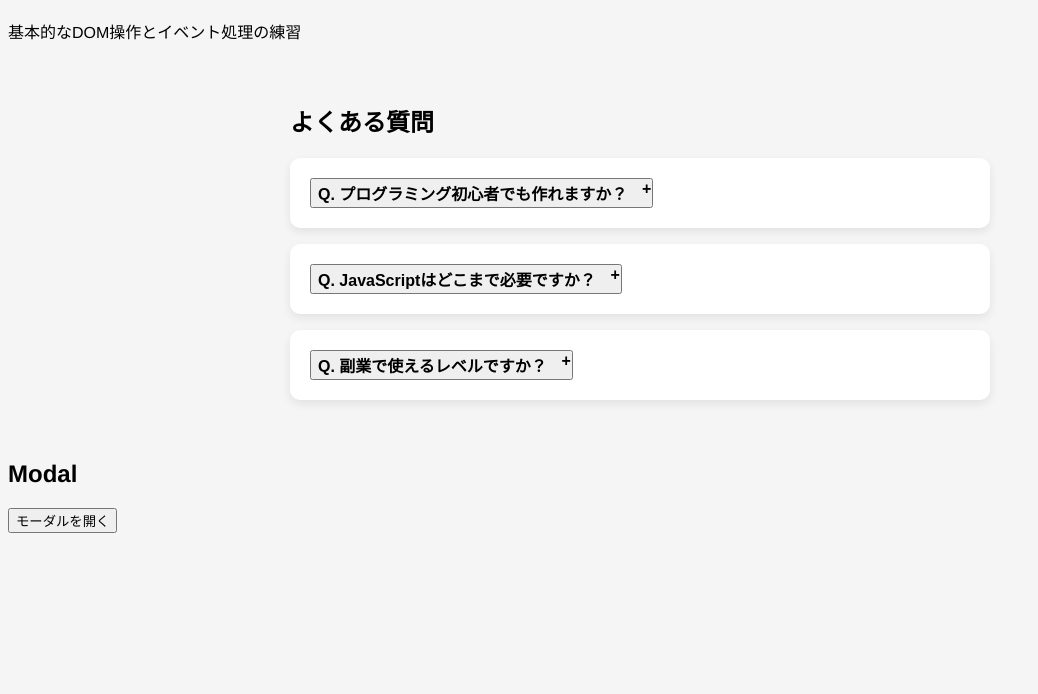
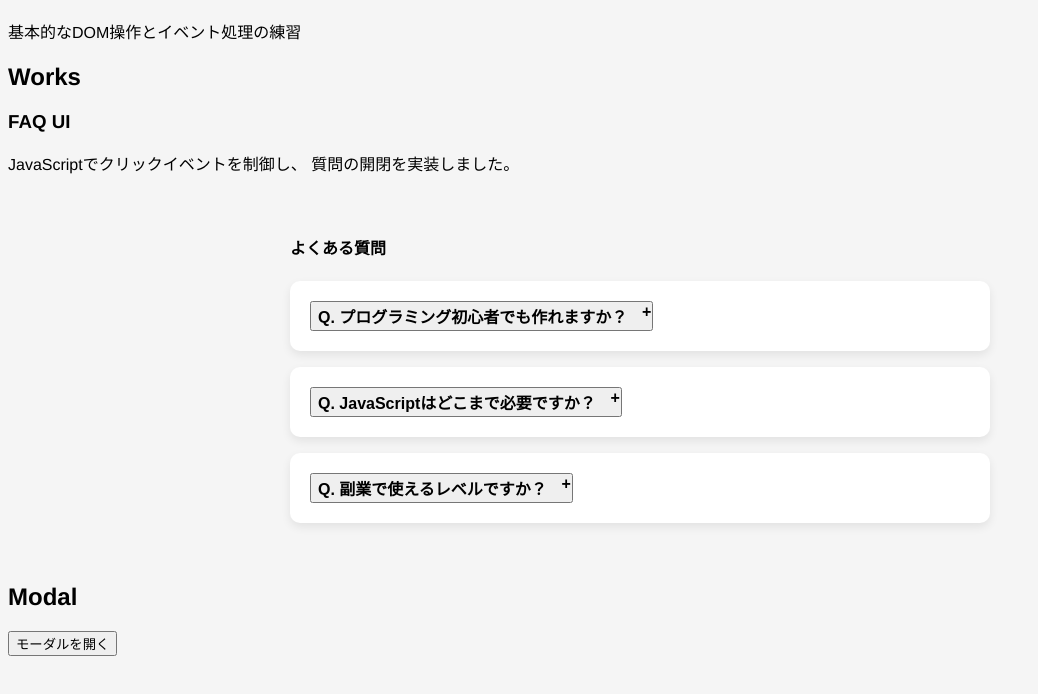
Before and after one commit to vc2mm4npwr-cyber/faq-js, a plain HTML site: page index.html in a window 1280 px wide. Shown: the part 70-764 px from the top of the page, without its empty margins (0-1038 px from the left). Drawn offline with Linux system fonts and the light colour scheme; files that its build step writes are made by us from their sources.

Commit message:
Add files via upload

```diff
--- a/index.html
+++ b/index.html
@@ -3,13 +3,27 @@
 <head>
     <meta charset="UTF-8">
     <title>JavaScript　ポートフォリオ</title>
-    <link rel="stylesheet" href="style.css">
+    <link rel="stylesheet" href="css/style.css">
 </head>
 <body>
 
     <h1>JavaScript 練習用ポートフォリオ</h1>
     <p>基本的なDOM操作とイベント処理の練習</p>
 
+    <section id="works">
+        <h2>Works</h2>
+
+        <!-- FAQ WORK -->
+        <section class="work-item">
+            <h3>FAQ UI</h3>
+            <p class="work-desc">
+                JavaScriptでクリックイベントを制御し、
+                質問の開閉を実装しました。
+            </p>
+
+            <!-- ここに既存FAQをそのまま貼る -->
+            <div class="faq-section">
+                <!-- 既存のFAQ HTML -->
                 <section class="faq-section">
                 <h1>よくある質問</h1>
 
@@ -33,7 +47,9 @@
                             <p>A. 基本的な動的UIを作る練習として、副業の土台になる内容です。</p>
                         </div>
                     </div>
-
+                </section>
+            </div>
+        </section>
     </section>
 
     <section class="modal-section">
@@ -50,6 +66,6 @@
 
     </section>
 
-    <script src="main.js"></script>
+    <script src="./js/main.js"></script>
 </body>
 </html>
```
Lines whose indentation alone changed are shown as unchanged.
